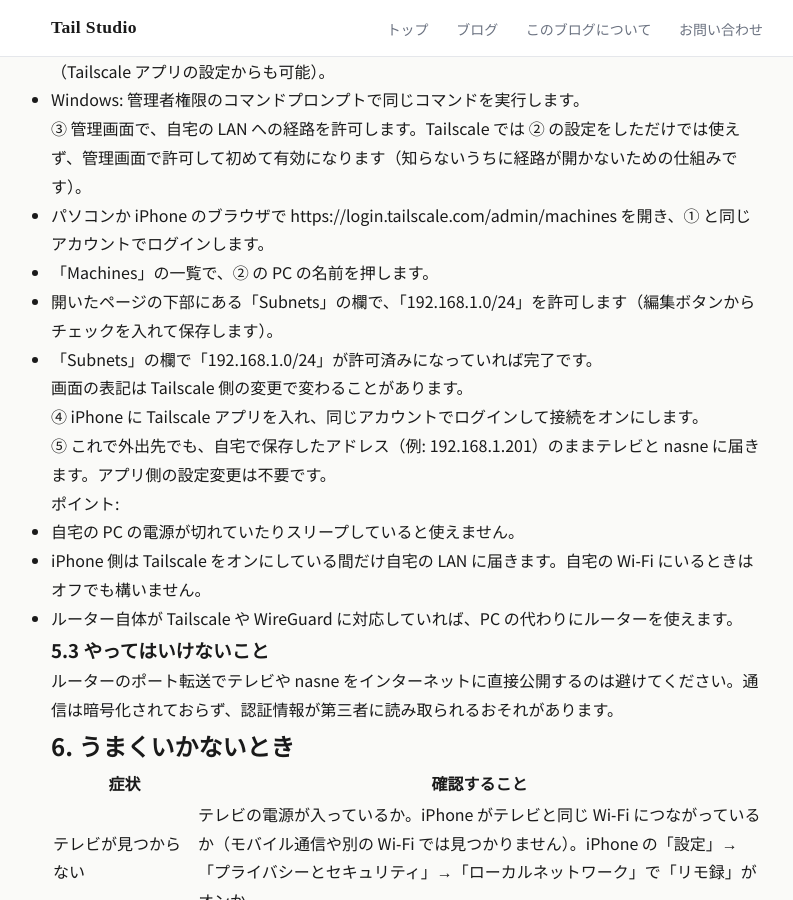
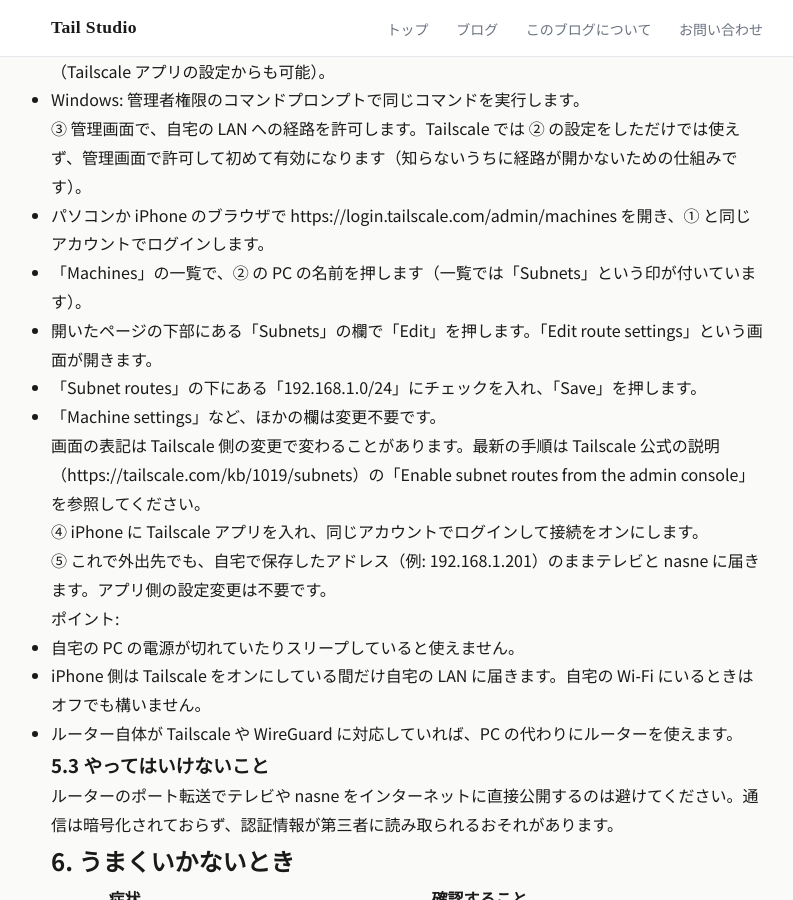
Before and after one commit to wat--/app-policies, a Jekyll site: the page built from apps/rimoroku/guide.md, in a window 1280 px wide and 900 px high, scrolled down 2593 px. Shown: the whole window, without its empty margins (233-1026 px from the left). Built offline with Jekyll 4.4.1, drawn with Linux system fonts in a browser that asks for light colours.

Commit message:
リモ録ガイド: Tailscale の経路許可を公式手順に合わせる
Co-Authored-By: Claude Opus 5.5 <noreply@anthropic.com>

```diff
--- a/apps/rimoroku/guide.md
+++ b/apps/rimoroku/guide.md
@@ -103,11 +103,12 @@ VPN の条件は「iPhone から自宅 LAN のアドレス（192.168.x.x）に
 ③ 管理画面で、自宅の LAN への経路を許可します。Tailscale では ② の設定をしただけでは使えず、管理画面で許可して初めて有効になります（知らないうちに経路が開かないための仕組みです）。
 
 - パソコンか iPhone のブラウザで https://login.tailscale.com/admin/machines を開き、① と同じアカウントでログインします。
-- 「Machines」の一覧で、② の PC の名前を押します。
-- 開いたページの下部にある「Subnets」の欄で、「192.168.1.0/24」を許可します（編集ボタンからチェックを入れて保存します）。
-- 「Subnets」の欄で「192.168.1.0/24」が許可済みになっていれば完了です。
+- 「Machines」の一覧で、② の PC の名前を押します（一覧では「Subnets」という印が付いています）。
+- 開いたページの下部にある「Subnets」の欄で「Edit」を押します。「Edit route settings」という画面が開きます。
+- 「Subnet routes」の下にある「192.168.1.0/24」にチェックを入れ、「Save」を押します。
+- 「Machine settings」など、ほかの欄は変更不要です。
 
-画面の表記は Tailscale 側の変更で変わることがあります。
+画面の表記は Tailscale 側の変更で変わることがあります。最新の手順は Tailscale 公式の説明（https://tailscale.com/kb/1019/subnets）の「Enable subnet routes from the admin console」を参照してください。
 
 ④ iPhone に Tailscale アプリを入れ、同じアカウントでログインして接続をオンにします。
 
```
